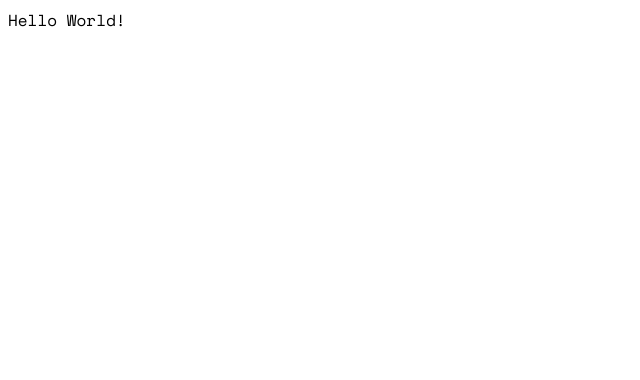
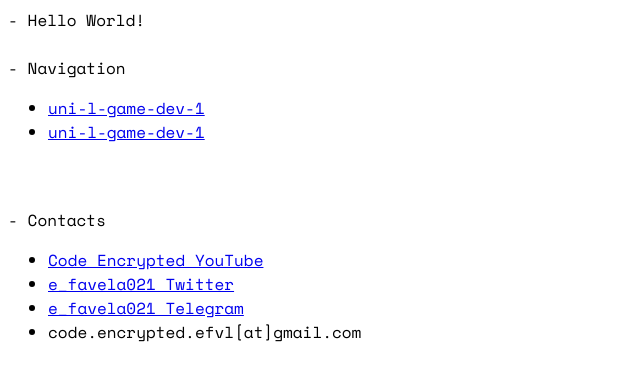
Before and after one commit to e-favela021/core, a plain HTML site: page index.html in a window 1280 px wide. Shown: the whole page, without its empty margins (0-640 px from the left). Drawn offline with nearby package versions, Linux system fonts and the light colour scheme.

Commit message:
Update index.html

```diff
--- a/index.html
+++ b/index.html
@@ -9,6 +9,22 @@
     </style>
   </head
   <body>
-    Hello World!
+    - Hello World!
+    <br>
+    <br>
+    - Navigation
+    <ul>
+      <li><a href="/projects/uni-l-game-dev-1/">uni-l-game-dev-1</a></li>
+      <li><a href="/projects/uni-l-game-dev-1/">uni-l-game-dev-1</a></li>
+    </ul>
+    <br>
+    <br>
+    - Contacts
+    <ul>
+      <li><a href="https://www.youtube.com/channel/UC7c4NPE9ejO0WoYtqK-p7Dg" target="_blank">Code Encrypted YouTube</a></li>
+      <li><a href="https://twitter.com/e_favela021" target="_blank">e_favela021 Twitter</a></li>
+      <li><a href="https://t.me/e_favela021" target="_blank">e_favela021 Telegram</a></li>
+      <li>code.encrypted.efvl[at]gmail.com</a></li>
+    </ul>
   </body>
 </html>
```
